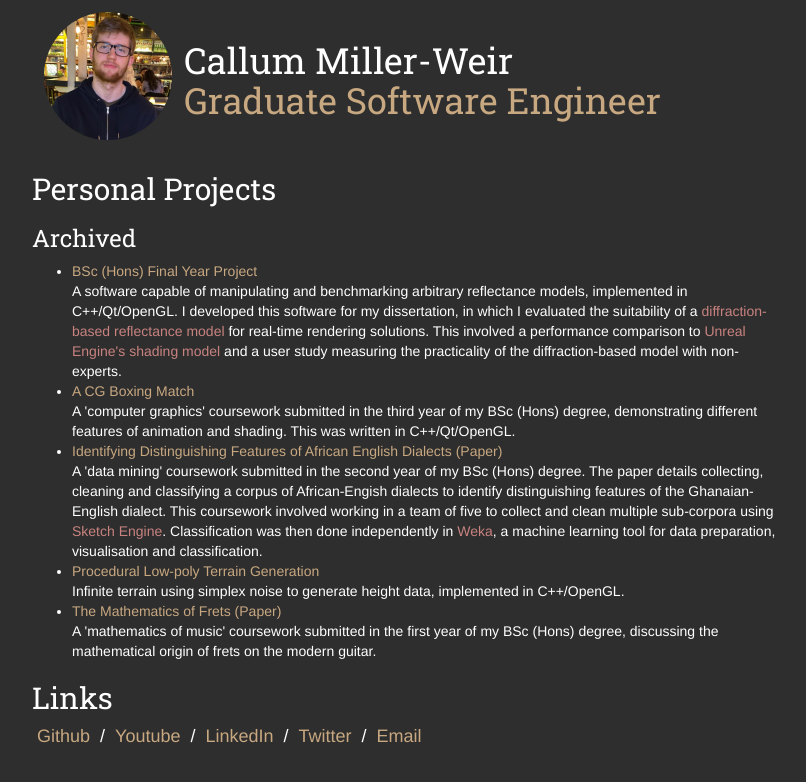
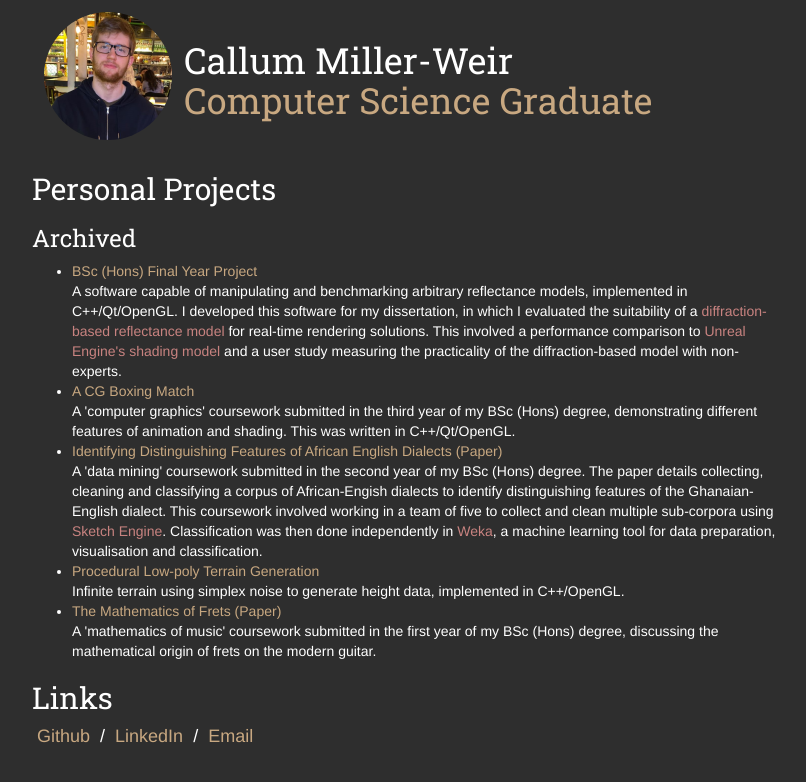
Before and after one commit to CallumMiller-Weir/callummiller-weir.github.io, a plain HTML site: page index.html in a window 1280 px wide. Shown: the whole page, without its empty margins (233-1039 px from the left). Drawn offline with nearby package versions, Linux system fonts and the light colour scheme.

Commit message:
Update for Data Science Jobs

```diff
--- a/index.html
+++ b/index.html
@@ -18,7 +18,7 @@
                 <div class="col-md-8">
                     <div class="col vertical-center">
                         <img class="pull-left" src="./Me.png" alt="A picture of me." width="128px" height="128px" style="border-radius: 100px;">
-                        <h1 class="title">Callum Miller-Weir<br><span style="color: #c8a881">Graduate Software Engineer</span></h1>
+                        <h1 class="title">Callum Miller-Weir<br><span style="color: #c8a881">Computer Science Graduate</span></h1>
                     </div>
                     <h2 class="title">Personal Projects</h2>
                     <h3 class="title">Archived</h3>
@@ -32,7 +32,7 @@
 
                     <h2 class="title">Links</h2>
                     <p class="link-list">
-                        <a class="list-link link-a" href="https://github.com/CallumMiller-Weir">Github</a> / <a class="list-link link-a" href="https://www.youtube.com/channel/UCgvhmjc7iUBqSywoMLFFo5Q">Youtube</a> / <a class="list-link link-a" href="https://www.linkedin.com/in/callum-miller-weir-529070220/">LinkedIn</a> / <a class="list-link link-a" href="https://twitter.com/caltypesfast">Twitter</a> / <a class="list-link link-a" href="mailto:callum.miller.weir@gmail.com">Email</a>
+                        <a class="list-link link-a" href="https://github.com/CallumMiller-Weir">Github</a> / <a class="list-link link-a" href="https://www.linkedin.com/in/callum-miller-weir-529070220/">LinkedIn</a> / <a class="list-link link-a" href="mailto:callum.miller.weir@gmail.com">Email</a>
                     </p>
                 </div>
                 <div class="col-md-2"></div>
```
